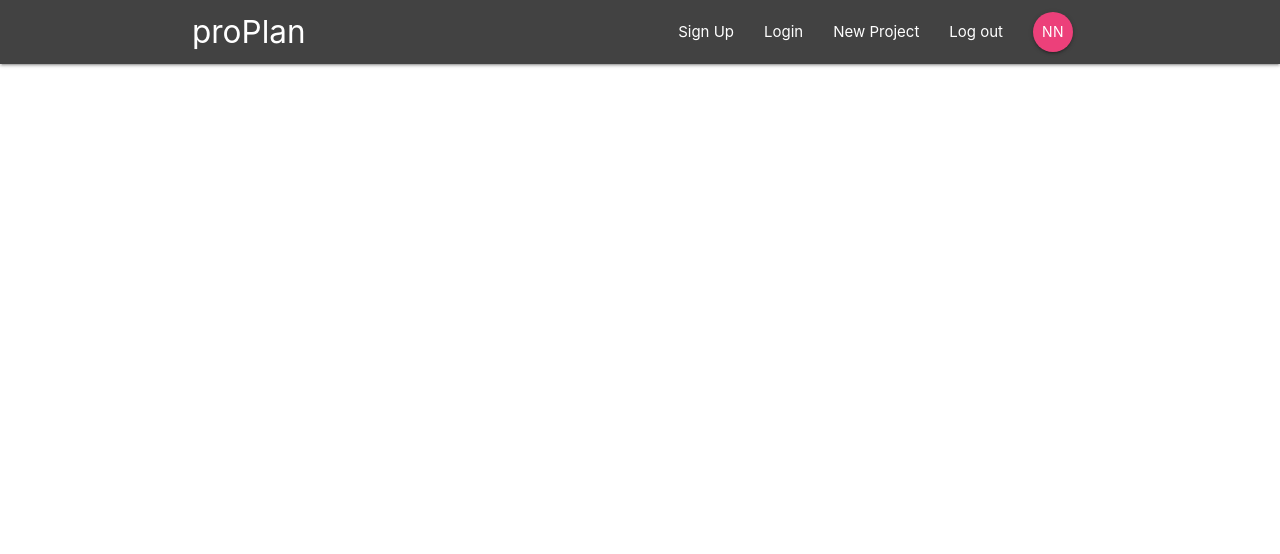
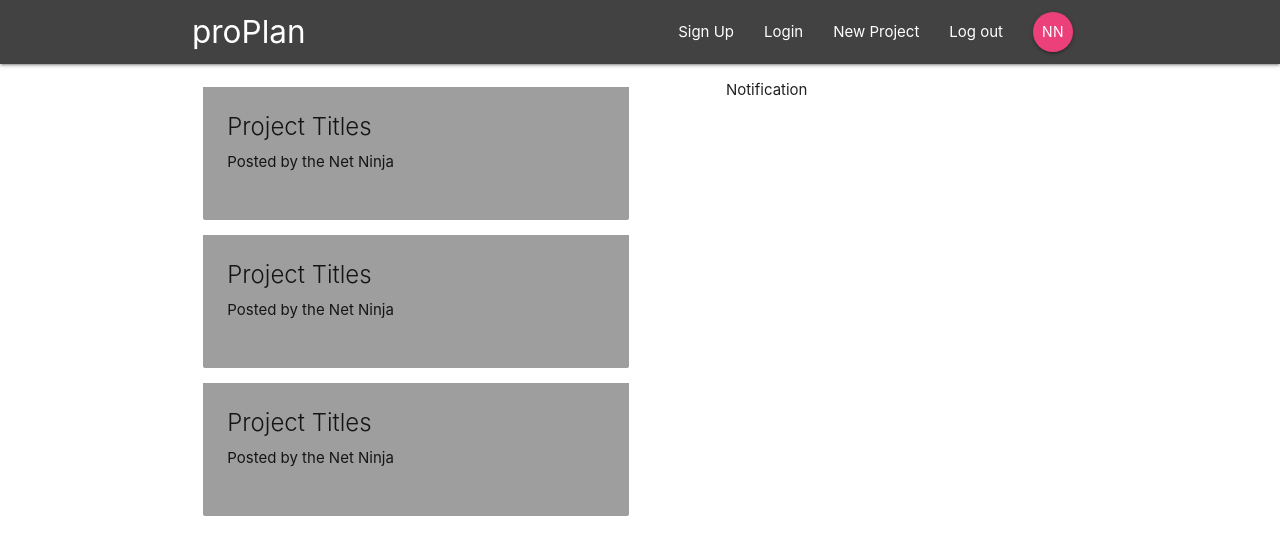
Before and after one commit to elemson/Project-Management-App-with-React-Redux-Firebase, a React (Create React App) app in the folder proplan/: page / in a window 1280 px wide. Shown: the top 554 px of the page. Built offline with nearby package versions, Linux system fonts and the light colour scheme.

Commit message:
fleshing out the Dashboard component

```diff
--- a/proplan/src/App.js
+++ b/proplan/src/App.js
@@ -1,11 +1,16 @@
 import React from "react";
-import { BrowserRouter } from "react-router-dom";
+import { BrowserRouter, Switch, Route } from "react-router-dom";
 import Navbar from "./component/layout/Navbar";
+import Dashboard from "./component/dashboard/Dashboard";
+
 function App() {
   return (
     <BrowserRouter>
       <div className="App">
         <Navbar />
+        <Switch>
+          <Route path="/" component={Dashboard} />
+        </Switch>
       </div>
     </BrowserRouter>
   );
--- a/proplan/src/component/dashboard/Dashboard.js
+++ b/proplan/src/component/dashboard/Dashboard.js
@@ -0,0 +1,22 @@
+import React, { Component } from "react";
+import Notification from "./Notfication";
+import ProjectList from "../project/projectList";
+
+class Dashboard extends Component {
+  render() {
+    return (
+      <div className="dashboard container">
+        <div className="row">
+          <div className="col s12 m6">
+            <ProjectList />
+          </div>
+          <div className="col 12 m5 offset-m1">
+            <Notification />
+          </div>
+        </div>
+      </div>
+    );
+  }
+}
+
+export default Dashboard;
--- a/proplan/src/component/dashboard/Notfication.js
+++ b/proplan/src/component/dashboard/Notfication.js
@@ -0,0 +1,11 @@
+import React from "react";
+
+const Notification = () => {
+  return (
+    <div>
+      <p>Notification</p>
+    </div>
+  );
+};
+
+export default Notification;
--- a/proplan/src/component/project/projectList.js
+++ b/proplan/src/component/project/projectList.js
@@ -0,0 +1,33 @@
+import React from "react";
+
+const projectList = () => {
+  return (
+    <div className="project-list section">
+      <div className="card z-depth-0 project-summary">
+        <div className="card-content grey text text-darken-2">
+          <span className="card-title">Project Titles</span>
+          <p>Posted by the Net Ninja</p>
+          <p className="grey-text"> 3rd September, 2am</p>
+        </div>
+      </div>
+
+      <div className="card z-depth-0 project-summary">
+        <div className="card-content grey text text-darken-2">
+          <span className="card-title">Project Titles</span>
+          <p>Posted by the Net Ninja</p>
+          <p className="grey-text"> 3rd September, 2am</p>
+        </div>
+      </div>
+
+      <div className="card z-depth-0 project-summary">
+        <div className="card-content grey text text-darken-2">
+          <span className="card-title">Project Titles</span>
+          <p>Posted by the Net Ninja</p>
+          <p className="grey-text"> 3rd September, 2am</p>
+        </div>
+      </div>
+    </div>
+  );
+};
+
+export default projectList;
```
